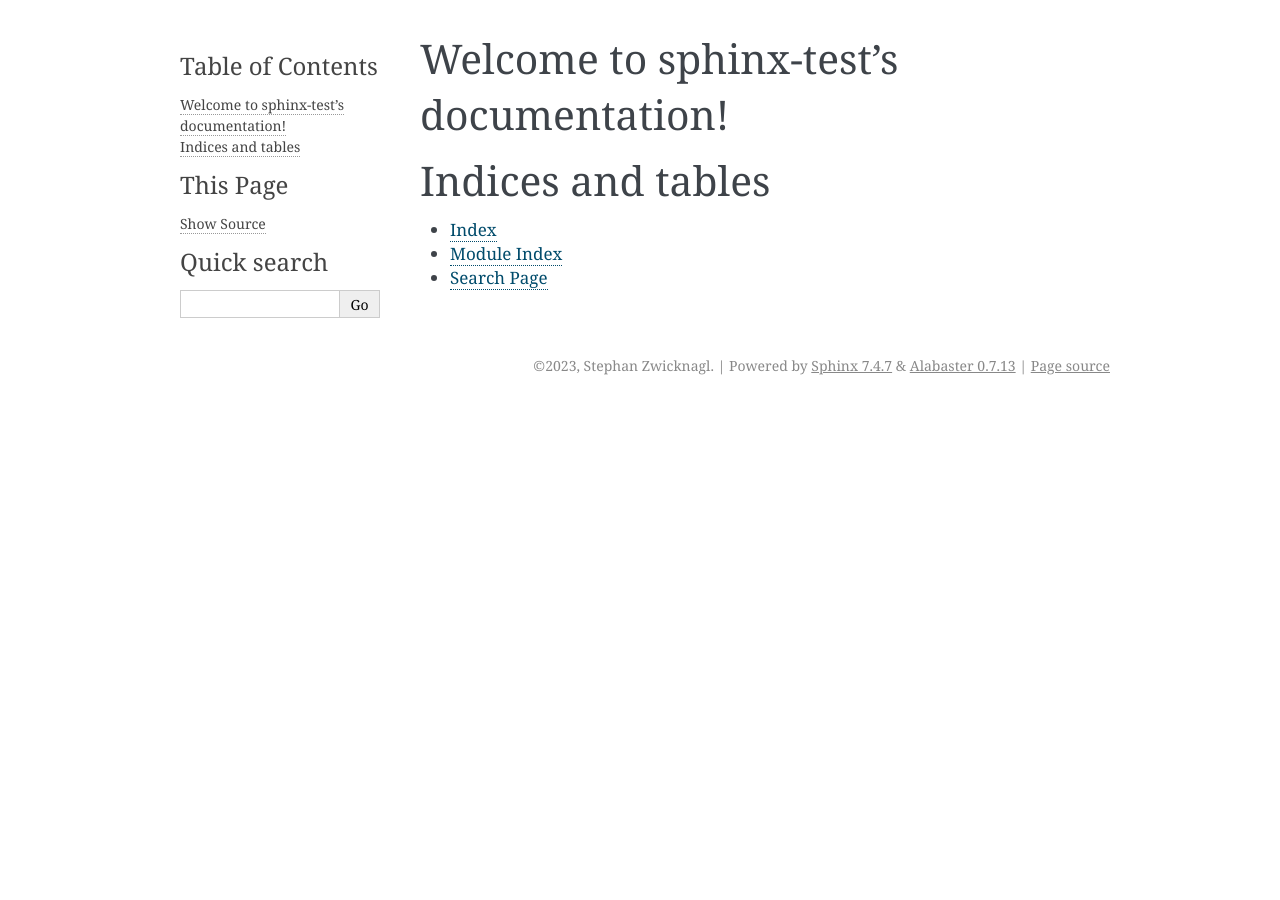
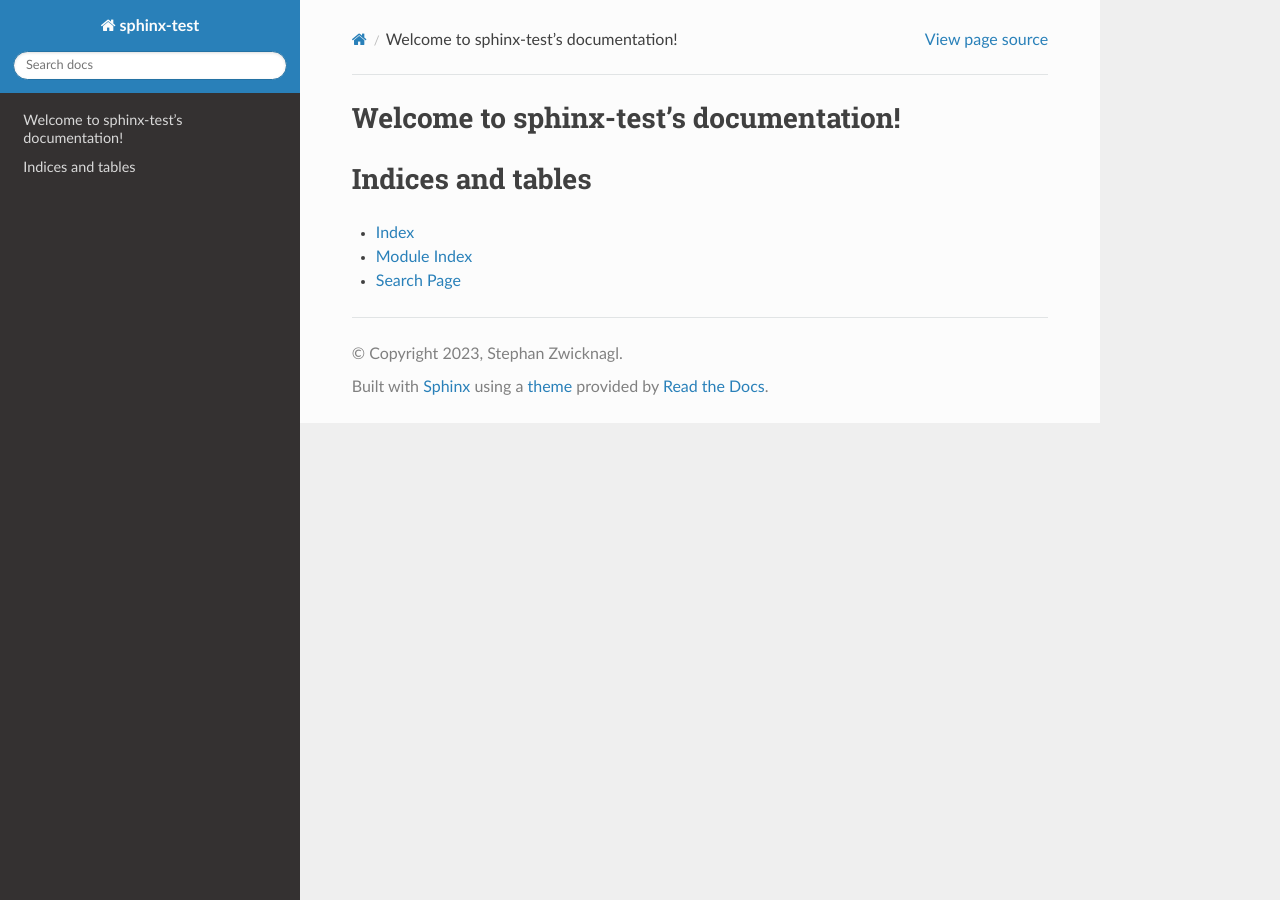
Before and after one commit to stephanzwicknagl/sphinx-test, a Sphinx documentation site: the page built from docs/index.rst, in a window 1280 px wide. Built offline with Sphinx 7.4.7 and the Read the Docs theme 2.0.0, drawn with Linux system fonts in a browser that asks for light colours.

Commit message:
copy clingraph doc conf

```diff
--- a/docs/conf.py
+++ b/docs/conf.py
@@ -13,15 +13,62 @@ author = 'Stephan Zwicknagl'
 # -- General configuration ---------------------------------------------------
 # https://www.sphinx-doc.org/en/master/usage/configuration.html#general-configuration
 
-extensions = []
+extensions = [
+    'nbsphinx',
+    'sphinx_rtd_theme',
+    # 'sphinx.ext.autodoc',
+    'sphinx.ext.napoleon',
+    'sphinx.ext.autosectionlabel',
+    'sphinx.ext.intersphinx'
+]
+# intersphinx_mapping = {'clorm': ('https://clorm.readthedocs.io/en/latest/', None)}
 
+# napoleon_google_docstring = False
+# napoleon_use_ivar = True
+napoleon_include_init_with_doc = False
+napoleon_use_admonition_for_examples = False
+napoleon_use_admonition_for_references = True
+
+# napoleon_use_param = True
+# napoleon_type_aliases = {
+#     "Factbase": "clingraph.orm.Factbase",
+#     "dict-like": ":term:`array-like`",
+# }
+
+# Add any paths that contain templates here, relative to this directory.
 templates_path = ['_templates']
+
+# List of patterns, relative to source directory, that match files and
+# directories to ignore when looking for source files.
+# This pattern also affects html_static_path and html_extra_path.
 exclude_patterns = ['_build', 'Thumbs.db', '.DS_Store']
 
 
 
 # -- Options for HTML output -------------------------------------------------
 # https://www.sphinx-doc.org/en/master/usage/configuration.html#options-for-html-output
+# The theme to use for HTML and HTML Help pages.  See the documentation for
+# a list of builtin themes.
+#
+html_theme = 'sphinx_rtd_theme'
 
-html_theme = 'alabaster'
-html_static_path = ['_static']
+html_theme_options = {
+    'canonical_url': '',
+#    'analytics_id': 'UA-XXXXXXX-1',  #  Provided by Google in your dashboard
+    'logo_only': False,
+    'display_version': True,
+    'display_version': True,
+    'prev_next_buttons_location': 'bottom',
+    'style_external_links': False,
+    # Toc options
+    'collapse_navigation': True,
+    'sticky_navigation': False,
+    'navigation_depth': 4,
+    'includehidden': True,
+    'titles_only': False
+}
+
+# Add any paths that contain custom static files (such as style sheets) here,
+# relative to this directory. They are copied after the builtin static files,
+# so a file named "default.css" will overwrite the builtin "default.css".
+# html_static_path = ['_static']
```
